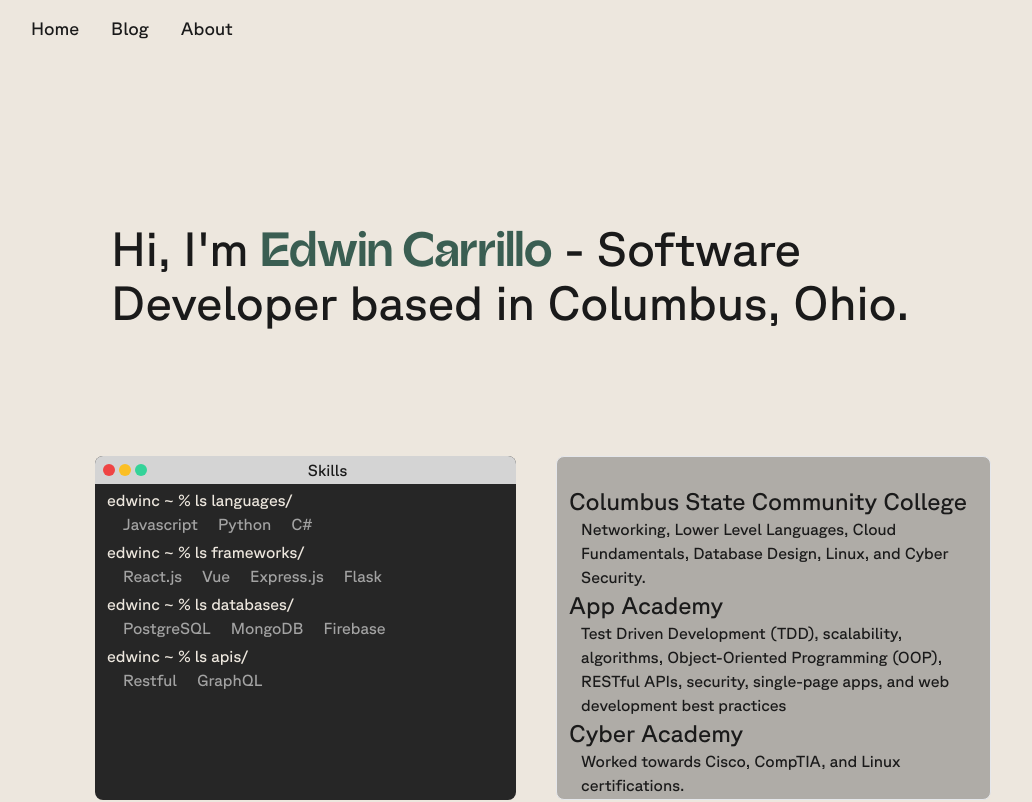
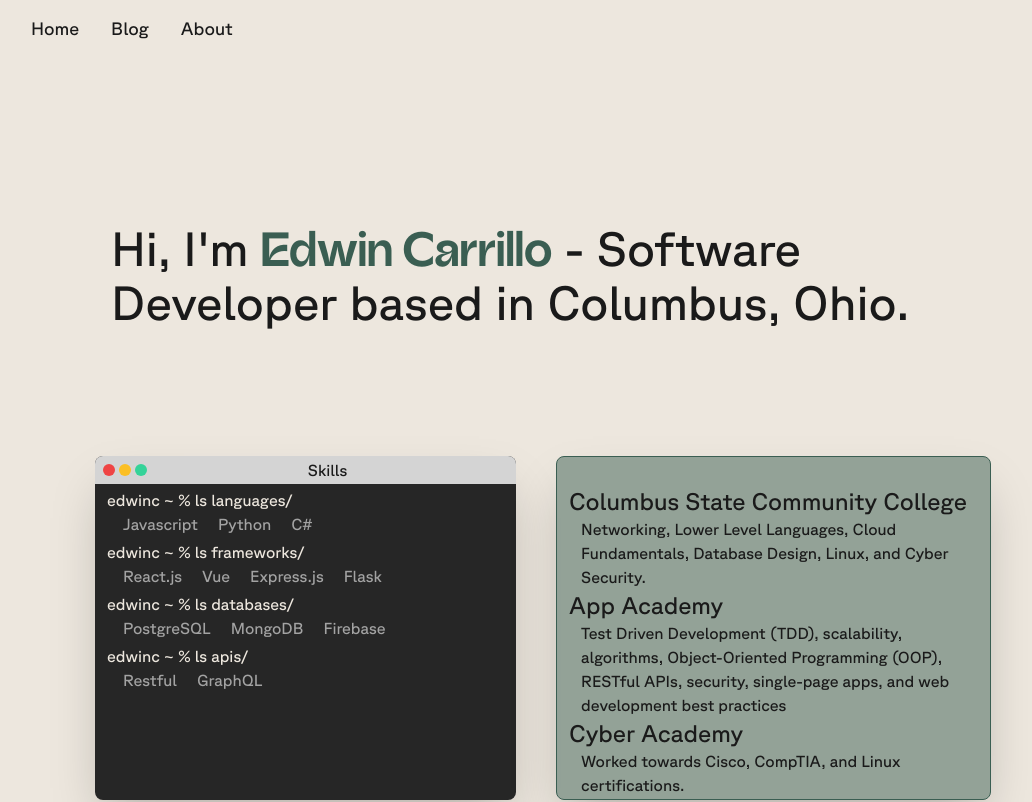
Before and after one commit to edwincarr/port, a Vue app: page / in a window 1280 px wide. Shown: the top 802 px of the page, without its empty margins (97-1129 px from the left). Built offline with nearby package versions, Linux system fonts and the light colour scheme; what v-plausible would draw is missing.

Commit message:
bg-education change

```diff
--- a/src/components/Education.vue
+++ b/src/components/Education.vue
@@ -1,5 +1,5 @@
 <template>
-  <div class="h-[43vh] w-full bg-opacity-50 bg-neutral-500 self-end rounded-lg border px-3 pt-7">
+  <div class="h-[43vh] w-full bg-opacity-50 bg-splash self-end rounded-lg border px-3 pt-7 shadow-2xl border-splash">
     <div>
       <h1 class="md:text-2xl">Columbus State Community College</h1>
       <p class='px-3'>Networking, Lower Level Languages, Cloud Fundamentals, Database Design, Linux, and Cyber Security.</p>
--- a/src/components/Skills.vue
+++ b/src/components/Skills.vue
@@ -1,5 +1,5 @@
 <template>
-    <div class="h-[43vh] bg-neutral-800 rounded-lg overflow-hidden w-full">
+    <div class="h-[43vh] bg-neutral-800 rounded-lg overflow-hidden w-full shadow-2xl">
 
       <div class="bg-neutral-300 w-full h-7 p-2 flex justify-between">
         <div class="flex gap-1">
```
